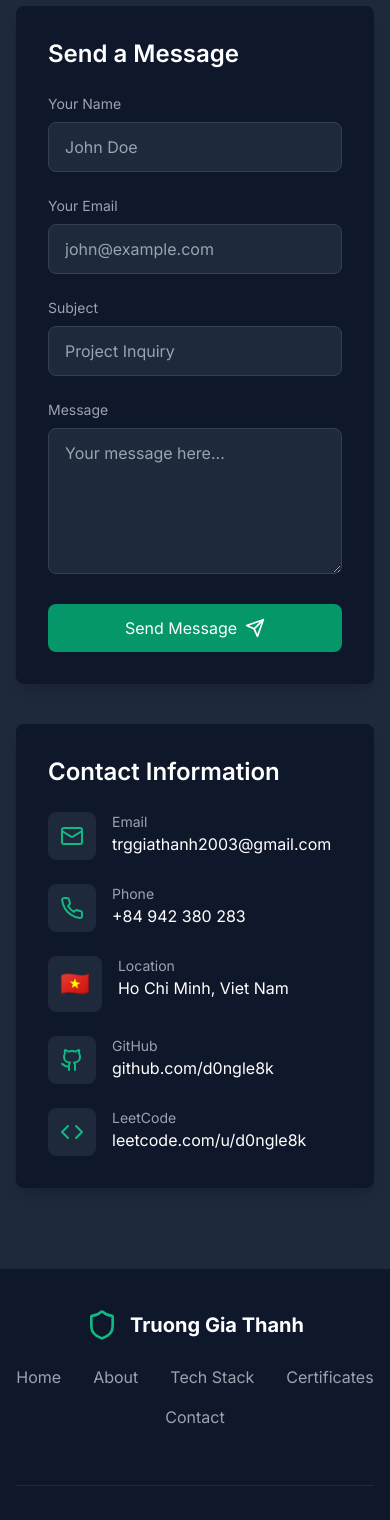
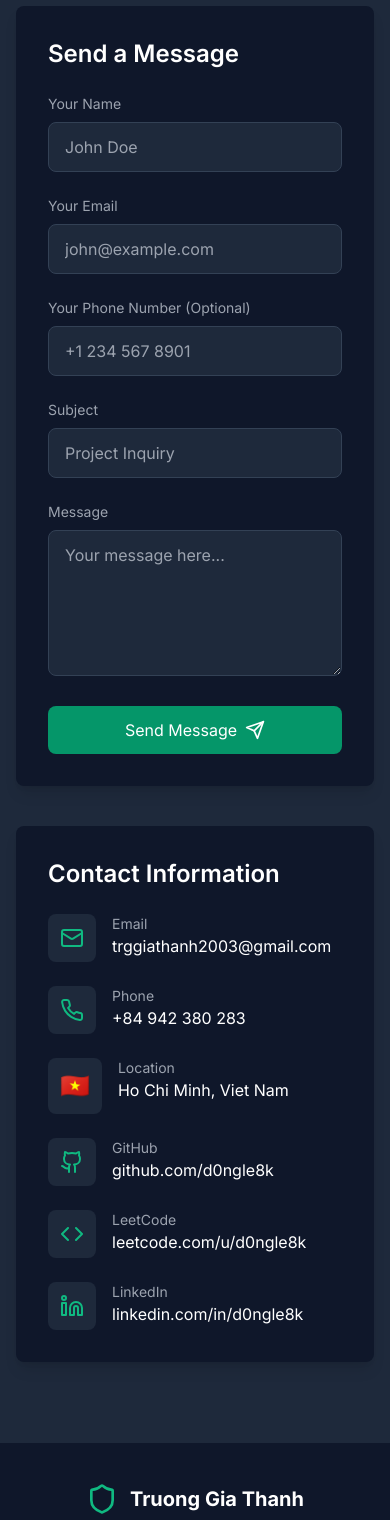
Before and after one commit to d0ngle8k/d0ngle8k.github.io, a React (Vite) app in the folder personal website/project/: page / in a window 390 px wide. Shown: the part 7781-9301 px from the top of the page. Built offline with nearby package versions, Linux system fonts and the light colour scheme.

Commit message:
Add phone number field to contact form

```diff
--- a/personal website/project/src/components/Contact.tsx
+++ b/personal website/project/src/components/Contact.tsx
@@ -7,6 +7,7 @@ const Contact: React.FC = () => {
   const [formData, setFormData] = useState({
     name: '',
     email: '',
+    phone: '',
     subject: '',
     message: '',
   });
@@ -32,7 +33,7 @@ const Contact: React.FC = () => {
       (result) => {
         setIsSubmitting(false);
         setSubmitted(true);
-        setFormData({ name: '', email: '', subject: '', message: '' });
+        setFormData({ name: '', email: '', phone: '', subject: '', message: '' });
         setTimeout(() => setSubmitted(false), 5000);
       },
       (error) => {
@@ -119,6 +120,19 @@ const Contact: React.FC = () => {
                     </a>
                   </div>
                 </div>
+
+                {/* LinkedIn Link */}
+                <div className="flex items-start">
+                  <div className="bg-slate-800 p-3 rounded-lg mr-4">
+                    <Linkedin className="h-6 w-6 text-emerald-500" />
+                  </div>
+                  <div>
+                    <p className="text-sm text-gray-400">LinkedIn</p>
+                    <a href="https://www.linkedin.com/in/d0ngle8k/" target="_blank" rel="noopener noreferrer" className="text-white hover:text-emerald-400 transition-colors">
+                      linkedin.com/in/d0ngle8k
+                    </a>
+                  </div>
+                </div>
               </div>
             </div>
           </div>
@@ -161,6 +175,20 @@ const Contact: React.FC = () => {
                         placeholder="john@example.com"
                       />
                     </div>
+                  </div>
+
+                  {/* Phone Number Field */}
+                  <div className="mb-6">
+                    <label htmlFor="phone" className="block text-sm text-gray-400 mb-2">Your Phone Number (Optional)</label>
+                    <input
+                      type="tel"
+                      id="phone"
+                      name="phone"
+                      value={formData.phone}
+                      onChange={handleChange}
+                      className="w-full bg-slate-800 border border-slate-700 text-white rounded-lg px-4 py-3 focus:outline-none focus:ring-2 focus:ring-emerald-500"
+                      placeholder="+1 234 567 8901"
+                    />
                   </div>
 
                   <div className="mb-6">
```
